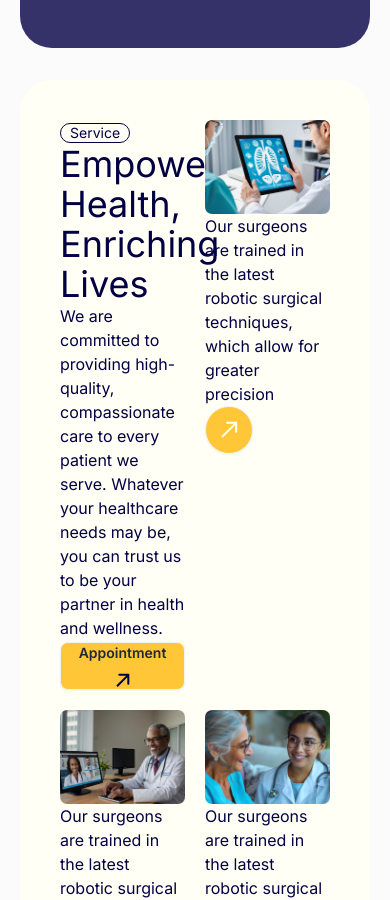
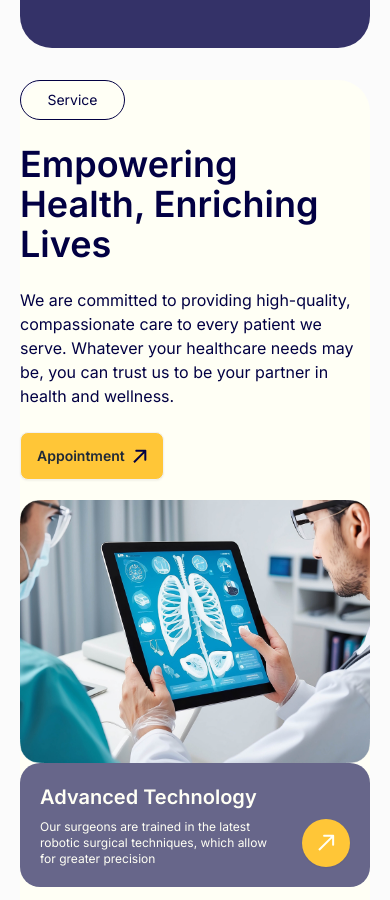
Before and after one commit to dev-ahad-ali/doc-landing, a React (Vite) app: page / in a window 390 px wide. Shown: the part 2645-3545 px from the top of the page. Built offline with nearby package versions, Linux system fonts and the light colour scheme.

Commit message:
update : services responsive

```diff
--- a/src/components/Cards/ServicesCard.jsx
+++ b/src/components/Cards/ServicesCard.jsx
@@ -1,13 +1,13 @@
 const ServicesCard = ({ service }) => {
-  const { title, details, image } = service;
+  const { name, details, image } = service;
   return (
-    <div>
+    <div className='relative'>
       <img className='w-full' src={image} alt='' />
-      <div>
-        <h3>{title}</h3>
-        <div>
-          <p>{details}</p>
-          <button className='btn btn-circle bg-accent'>
+      <div className='bottom-5 left-5 rounded-[20px] bg-primary/60 p-5 text-secondary md:absolute md:w-2/3'>
+        <h3 className='text-xl font-semibold'>{name}</h3>
+        <div className='flex items-end gap-4'>
+          <p className='mt-2 text-xs'>{details}</p>
+          <button className='btn btn-circle border-transparent bg-accent'>
             <svg
               width='17'
               height='17'
--- a/src/components/Services/Services.jsx
+++ b/src/components/Services/Services.jsx
@@ -26,15 +26,16 @@ const Services = () => {
   ];
   return (
     <section className='mx-auto max-w-[1200px] px-5'>
-      <div className='grid grid-cols-2 gap-5 rounded-[32px] bg-secondary p-10'>
-        <div className=''>
-          <div className='badge badge-outline'>Service</div>
-          <h2 className='text-4xl'>Empowering Health, Enriching Lives</h2>
+      <div className='grid gap-5 rounded-[32px] bg-secondary md:p-10 lg:grid-cols-2'>
+        <div className='max-w-[428px] space-y-6'>
+          <div className='badge badge-outline h-[40px] w-[105px]'>Service</div>
+          <h2 className='text-4xl font-semibold'>Empowering Health, Enriching Lives</h2>
           <p>
             We are committed to providing high-quality, compassionate care to every patient we
             serve. Whatever your healthcare needs may be, you can trust us to be your partner in
             health and wellness.
           </p>
+          <div>
             <button className='btn bg-accent'>
               Appointment
               <svg
@@ -49,6 +50,7 @@ const Services = () => {
               </svg>
             </button>
           </div>
+        </div>
         {services?.map((service, idx) => (
           <ServicesCard key={idx} service={service} />
         ))}
```
Lines whose indentation alone changed are shown as unchanged.
